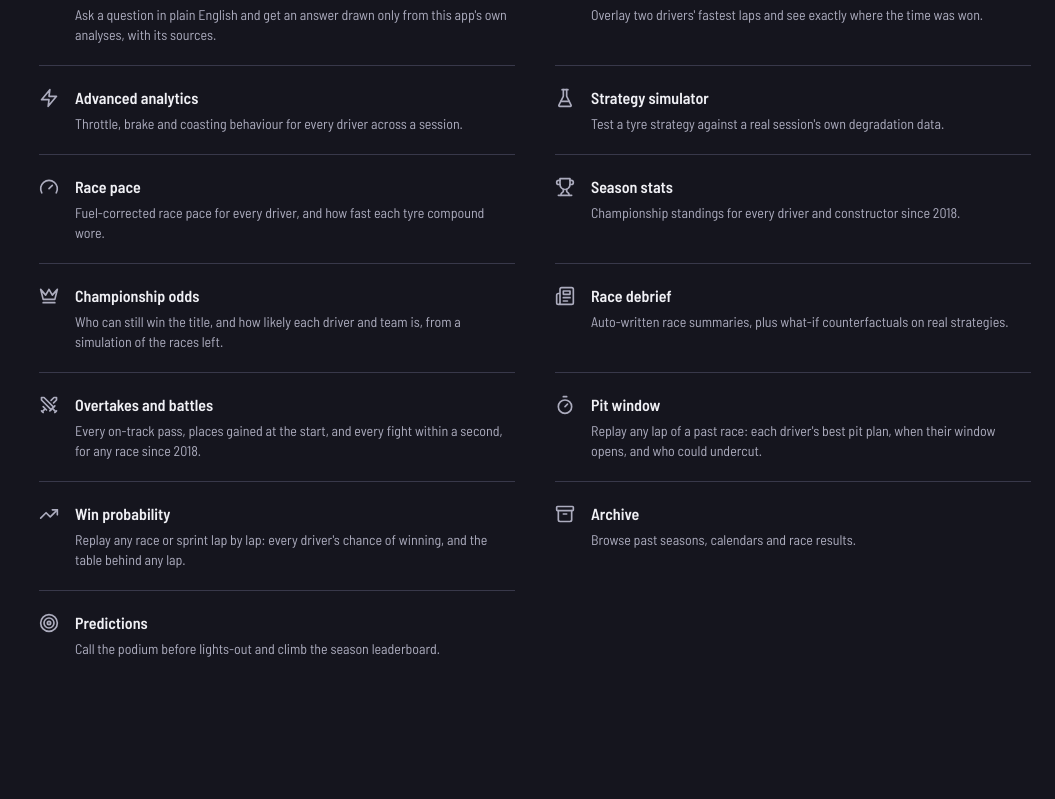
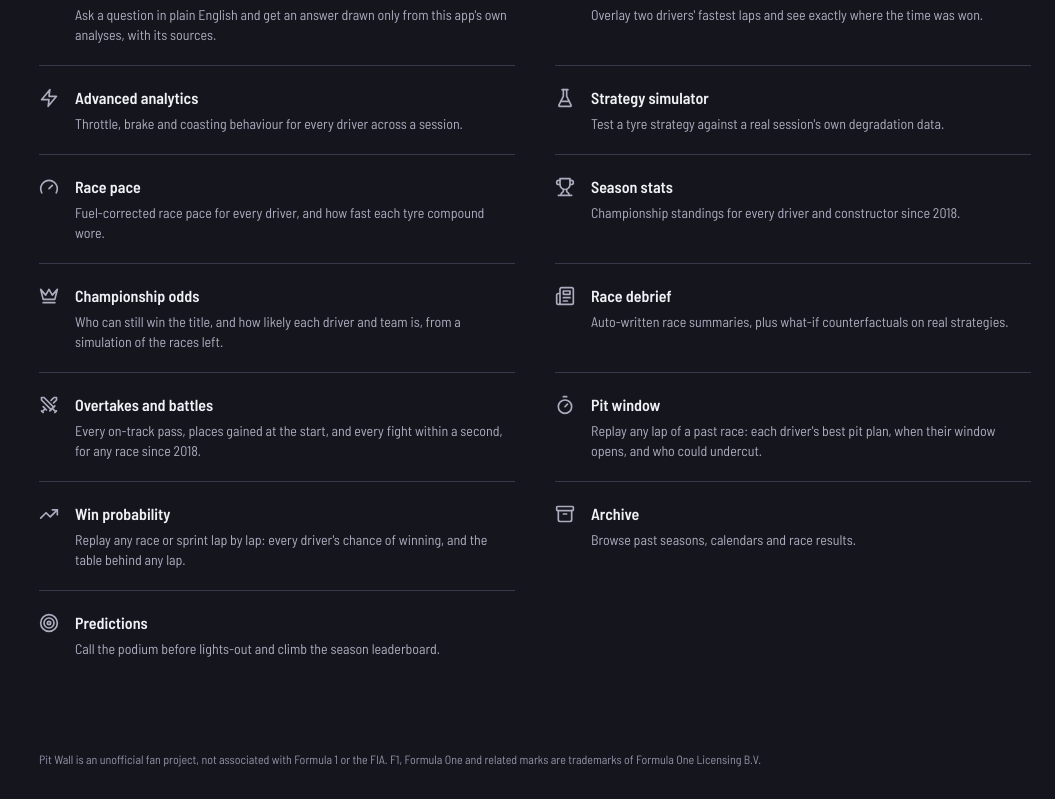
Before and after one commit to arjun-nair1090/Pitwall, a Next.js app in the folder frontend/: page / in a window 1280 px wide. Shown: the part 847-1646 px from the top of the page, without its empty margins (225-1280 px from the left). Before the commit the page ends 1598 px from the top, so only its background shows below. Built offline with nearby package versions, Linux system fonts and the light colour scheme; no server answers.

Commit message:
docs: say Pit Wall is unofficial and not associated with Formula 1
The app uses F1 names and data but nowhere said it was a fan project. Adds a
one-line disclaimer under every page and a Disclaimer section to the README,
ahead of a public deploy.

```diff
--- a/frontend/src/components/shell/AppShell.tsx
+++ b/frontend/src/components/shell/AppShell.tsx
@@ -23,6 +23,10 @@ export default function AppShell({ children }: { children: ReactNode }) {
         </div>
         <main id="main" tabIndex={-1} className="flex flex-col px-4 pb-24 pt-4 md:px-6 md:pb-8 md:pt-6">
           {children}
+          <footer className="mt-auto pt-8 text-xs text-faint">
+            Pit Wall is an unofficial fan project, not associated with Formula 1 or the FIA. F1, Formula One and
+            related marks are trademarks of Formula One Licensing B.V.
+          </footer>
         </main>
       </div>
       <MobileTabBar />
```
Also changed, not shown: 1 other file (tests, documents, lock files or other folders).
